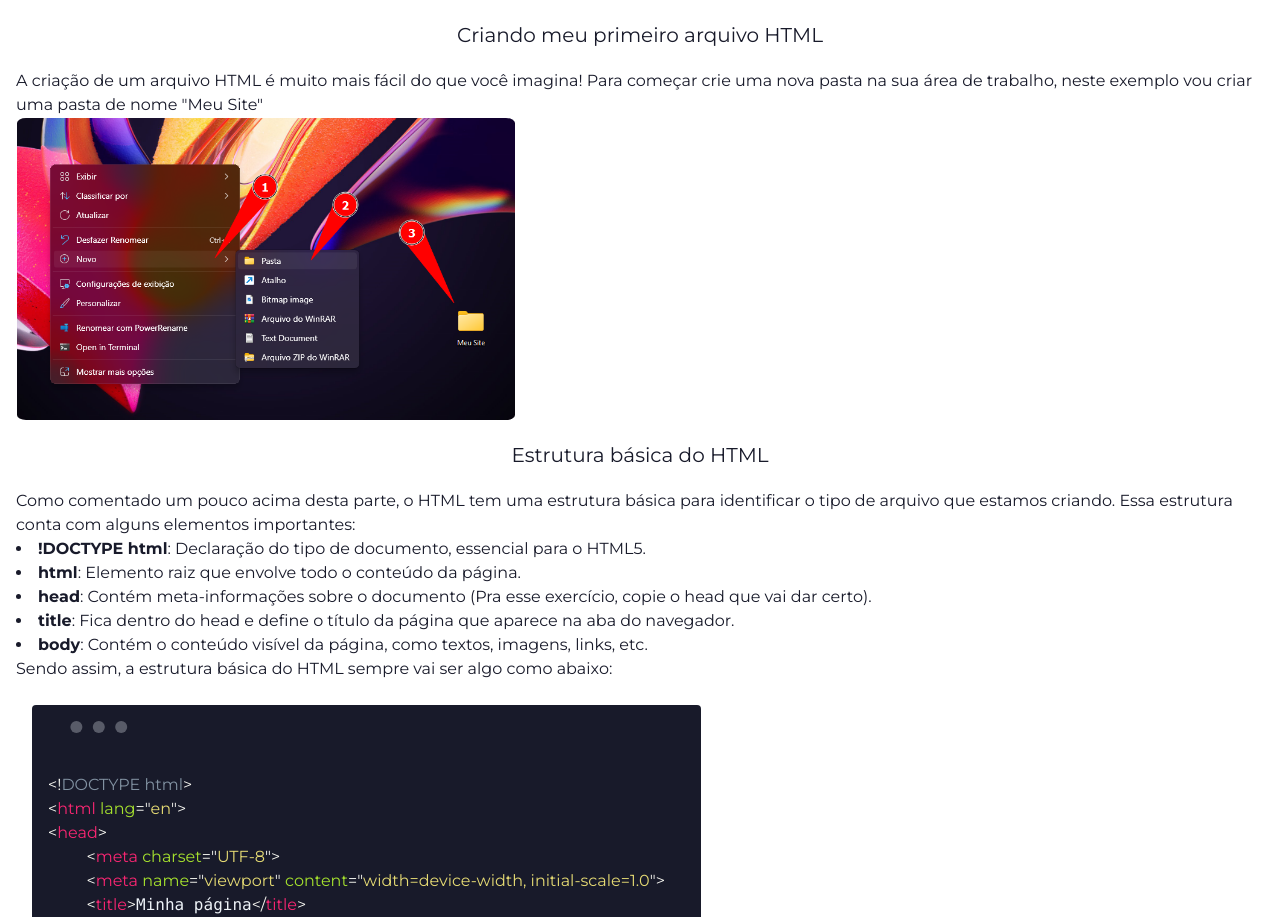
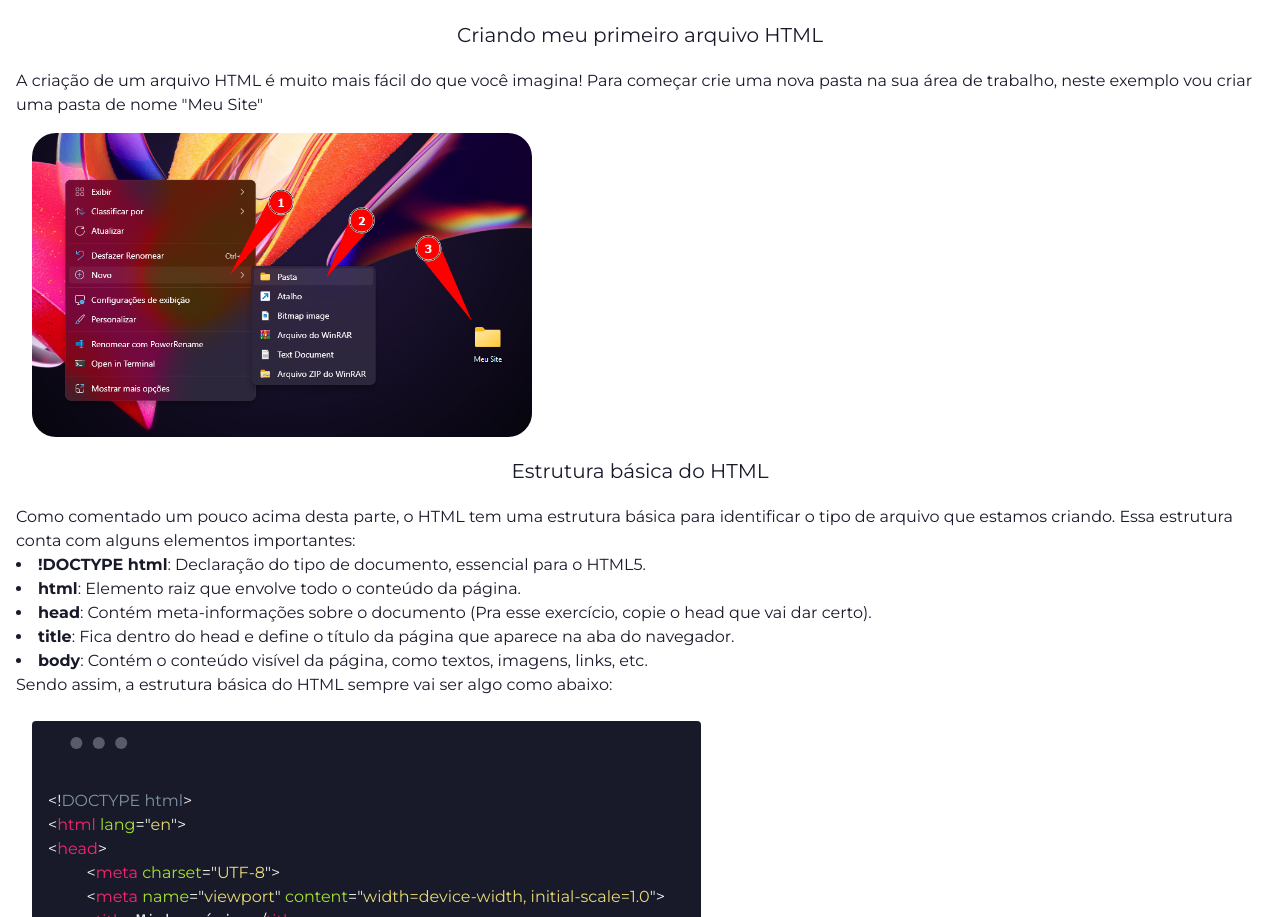
Before and after one commit to arqueduck/QuackAcademy, a Next.js app: page /html in a window 1280 px wide. Shown: the part 1107-2024 px from the top of the page. Built offline with nearby package versions, Linux system fonts and the light colour scheme.

Commit message:
Alteração de classname da imagem createFolder.png

```diff
--- a/src/app/html/page.js
+++ b/src/app/html/page.js
@@ -1,10 +1,5 @@
 import CodeSnippet from "@/components/code/CodeSnippet";
 import Image from 'next/image'
-
-const imageStyle = {
-    borderRadius: '2%',
-    border: '1px solid #fff',
-  }
 
 const code = `
 <!DOCTYPE html>
@@ -56,7 +51,7 @@ export default function page(){
                 width={500}
                 height={500}
                 alt="Criação da Pasta"
-                style={imageStyle}
+                className="rounded-3xl m-4"
             />
 
             <h2 className="text-xl text-center">
```
